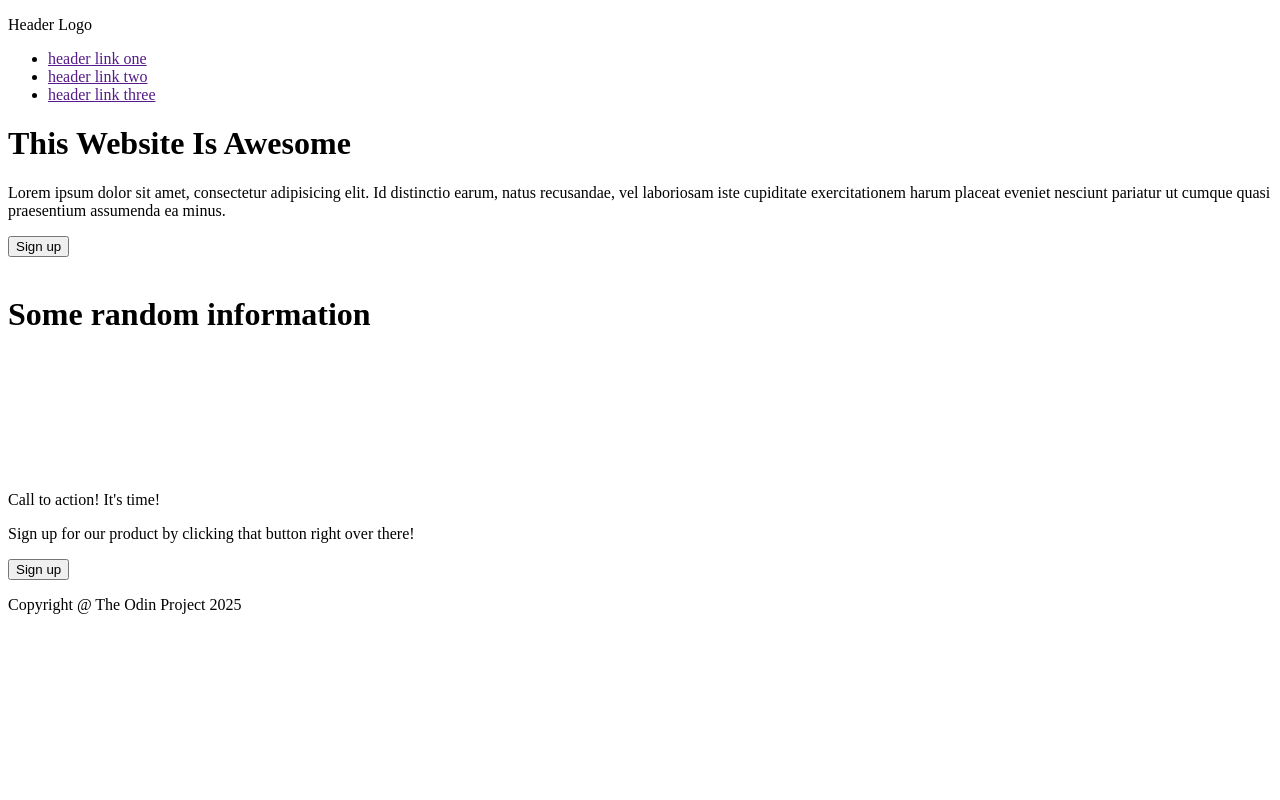
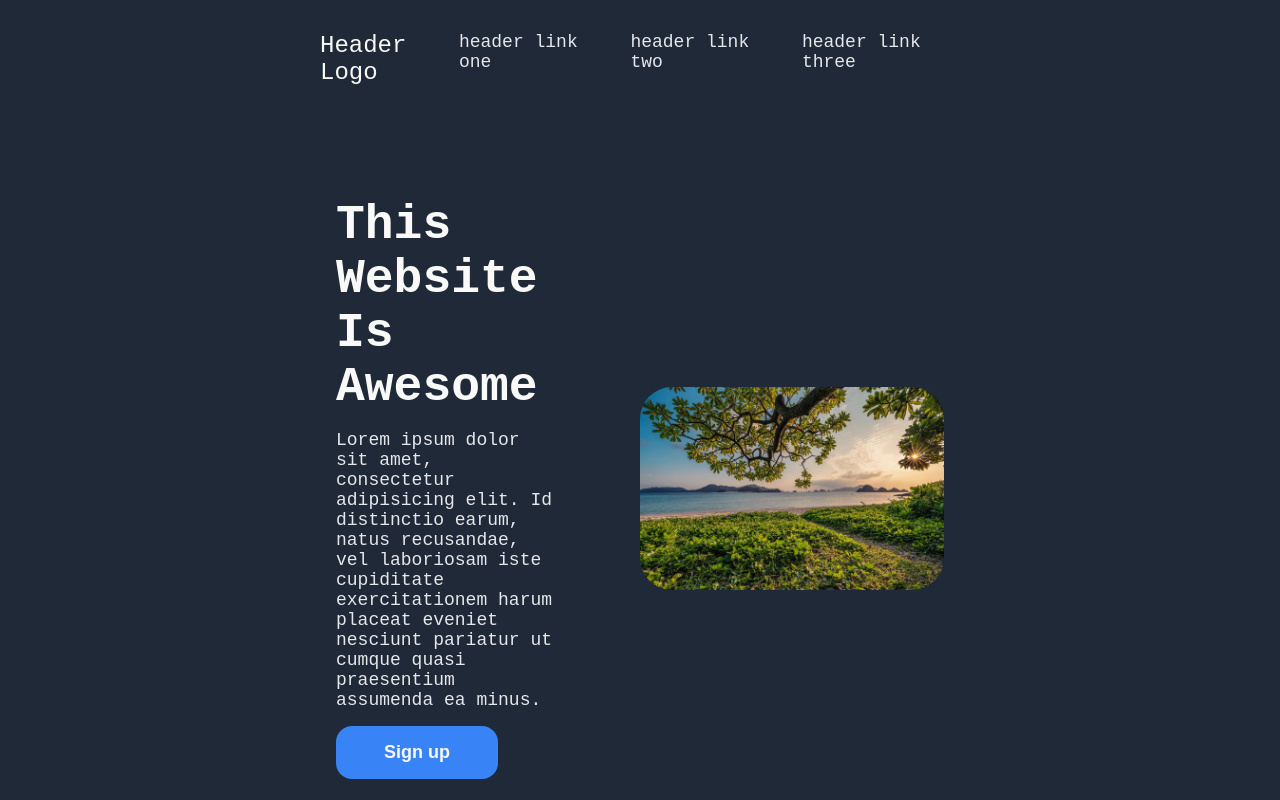
Before and after one commit to irmak97m/landing-page, a plain HTML site: page index.html in a window 1280 px wide. Shown: the top 800 px of the page. Drawn offline with Linux system fonts and the light colour scheme.

Commit message:
near the end for html and cascading

```diff
--- a/index.html
+++ b/index.html
@@ -19,11 +19,11 @@
         </div>
         <div class="secondaryheader">
             <div class="headercontent">
-                    <h1>This Website Is Awesome</h1>
+                <h1>This Website Is Awesome</h1>
                 <p>Lorem ipsum dolor sit amet, consectetur adipisicing elit. Id distinctio earum, natus recusandae, vel laboriosam iste cupiditate exercitationem harum placeat eveniet nesciunt pariatur ut cumque quasi praesentium assumenda ea minus.</p>
                 <button class="button">Sign up</button>
             </div>
-            <img src="" alt="">
+            <img src="sunset.jpg" alt="">
         </div>
     </header>
 
@@ -50,7 +50,7 @@
     </div>
 
     <div class="quotes">
-
+        <blockquote><p>Lorem ipsum dolor sit amet consectetur adipisicing elit. A accusantium quam quisquam nulla voluptatibus, labore voluptates voluptas quas laboriosam consectetur. Officiis nemo eum iste aliquid facere odit esse! Quod, corporis!</p></blockquote>
     </div>
 
     <div class="actions">
--- a/style.css
+++ b/style.css
@@ -0,0 +1,157 @@
+* {
+    margin: 0;
+    padding: 0;
+    box-sizing: border-box;
+}
+
+body {
+    font-family: monospace;
+}
+
+header,
+.contents,
+.quotes,
+.actions,
+footer {
+    padding: 0 20rem;
+}
+
+header {
+    background-color: #1f2937;
+}
+
+.mainheader {
+    display: flex;
+    justify-content: space-between;
+    padding: 2rem 0;
+}
+
+.headermenu {
+    display: flex;
+    justify-content: space-between;
+    list-style: none;
+    font-size: 18px;
+    gap: 2rem;
+}
+
+a {
+    text-decoration: none;
+    color: #e5e7eb;
+}
+
+.headerlogo {
+    font-size: 24px;
+    color: #f9faf8;
+}
+
+.secondaryheader {
+    padding: 5rem 1rem;
+    display: flex;
+    align-items: center;
+    gap: 5rem;
+}
+
+img {
+    width: 50%;
+    border-radius: 2rem;
+}
+
+.headercontent {
+    display: flex;
+    flex-direction: column;
+    align-items: flex-start;
+    gap: 1rem;
+}
+
+.headercontent h1 {
+    font-size: 48px;
+    color: #f9faf8;
+    font-weight: 900;
+}
+
+.headercontent p {
+    font-size: 18px;
+    color: #e5e7eb;
+}
+
+
+button {
+    background-color: #3883f6;
+    padding: 1rem 3rem;
+    border-radius: 1rem;
+    font-weight: 900;
+    color: #f9faf8;
+    font-size: 18px;
+    border: none;
+}
+
+.contents {
+    display: flex;
+    flex-direction: column;
+    padding: 5rem 0;
+    gap: 2rem;
+}
+
+.card-s {
+    display: flex;
+    justify-content:center;
+    gap: 5rem;
+}
+
+.card {
+    width: 10rem;
+    height: 10rem;
+    border: 1px solid #eee;
+    box-shadow: 2px 4px 16px rgba(0,0,0,.06);
+    border-radius: 1rem;
+}
+
+.contents h1 {
+    font-size: 36px;
+    color: #1f2937;
+    font-weight: 900;
+    align-self: center;
+}
+
+.quotes {
+    background-color: #e5e7eb;
+}
+
+blockquote p {
+    font-size: 36px;
+    color: #1f2937;
+    font-weight: lighter;
+    padding: 5rem;
+}
+
+footer {
+    background-color: #1f2937;
+    color: #e5e7eb;
+    font-size: 18px;
+    text-align: center;
+}
+
+footer p {
+    padding: 1rem;
+}
+
+.actions {
+    display: flex;
+    justify-content: space-around;
+    margin: 5rem 20rem;
+    padding: 2rem;
+    background-color: #3883f6;
+    align-items: center;
+    border-radius: 1rem;
+}
+
+.action-text {
+    display: flex;
+    flex-direction: column;
+    gap: 2rem;
+    justify-content: space-between;
+}
+
+.actions button {
+    border: 4px solid #f9faf8;
+}
```
Also changed, not shown: sunset.jpg (added).
